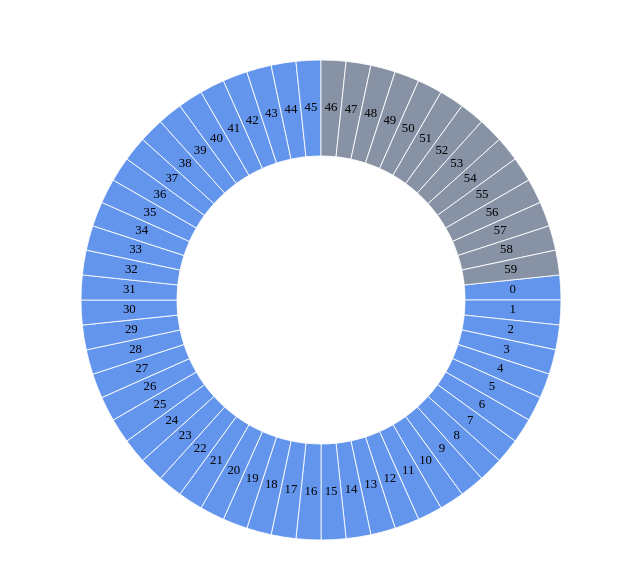
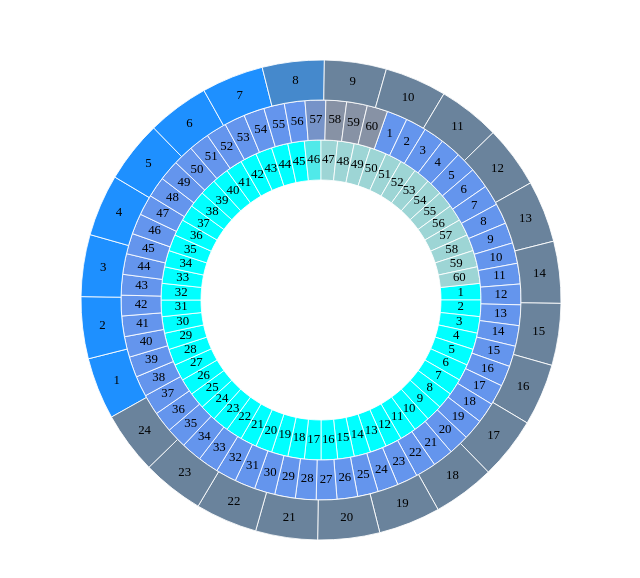
Before and after one commit to breadloafsky/calendar-clock, a SvelteKit app: page / in a window 1280 px wide. Shown: the part 108-686 px from the top of the page, without its empty margins (319-959 px from the left). Built offline with nearby package versions, Linux system fonts and the light colour scheme.

Commit message:
added hours and minutes

```diff
--- a/src/components/Watch.svelte
+++ b/src/components/Watch.svelte
@@ -12,9 +12,10 @@
 
     interface Dial {
         name:string;    //  the name of the dial
-        color:string;
+        color?:string;
         r1:number;
         r2:number;
+        total:number;
         sections:Section[];
     };
 
@@ -23,31 +24,54 @@
 
     function init(){
         //  create seconds dial
-        let seconds= <Dial>{
-            name:"Seconds",
-            r1:18,
+
+        dials.push(<Dial>{
+            name:"seconds",
+            r1:15,
+            r2:20,
+            total:60,
+            color:"aqua",
+        });
+        dials.push(<Dial>{
+            name:"minutes",
+            r1:20,
+            r2:25,
+            total:60,
+            color:"cornflowerblue",
+        });
+        dials.push(<Dial>{
+            name:"hours",
+            r1:25,
             r2:30,
-        };
-        let offset = 0;
-        let total = 60;
-        seconds.sections = [...Array(60).keys()].map(a=> {
+            total:24,
+            color:"dodgerblue",
+        });
 
-            let step = 1;
-            let section = <Section>{
-                name: a,
-                start: ((offset)/total) * 360,
-                end: ((step+offset)/total) * 360,
-                color:"cornflowerblue"
-            };
-            offset += step;
-            return section;
+
+
+        dials.forEach(d => {
+            let offset = 0;
+            d.sections =  [...Array(d.total).keys()].map(a=> {
+                let step = 1;
+                let section = <Section>{
+                    name: a+1,
+                    start: ((offset)/d.total) * 360,
+                    end: ((step+offset)/d.total) * 360,
+                    color:d.color
+                };
+                offset += step;
+                return section;
+            });
         });
-        dials.push(seconds);
+
+
+
     }
 
     let dialPos = {
         seconds:0,
-        minutes:0
+        minutes:0,
+        hours:0,
     }
 
 
@@ -55,10 +79,14 @@
     {
         const d = new Date();
         let milliseconds = d.getMilliseconds();
-        let seconds = d.getSeconds();
+        let seconds = d.getSeconds() + milliseconds/1000;
+        let minutes = d.getMinutes() + seconds/60;
+        let hours = d.getHours() + minutes/60;
 
 
-        dialPos.seconds = ((seconds + milliseconds/1000) / 60) * 360,
+        dialPos.seconds = (seconds/ 60) * 360;
+        dialPos.minutes = (minutes/60 ) * 360;
+        dialPos.hours = (hours/24 ) * 360;
         setTimeout(updateTime, 10);
     }
     init();
@@ -73,13 +101,20 @@
             {#each dial.sections as section, i}
                 <path
                     d={svgFunctions.arc( dial.r1, dial.r2 , section.end-section.start)}
-                    style="stroke:white;stroke-width:0.1%; fill:{section.color}; {(section.start < dialPos.seconds) ?"" : "filter: saturate(22%);"}"
-                    transform={` translate(50 50)  rotate(${ section.start + 180 - dialPos.seconds}) `}
+                    style="stroke:white;stroke-width:0.1%; fill:{section.color};
+                    {
+                    (section.start < dialPos[dial.name]) ?
+                     (section.end < dialPos[dial.name] ?
+                      ""
+                        : "filter: saturate(60%)")
+                        : "filter: saturate(22%);"
+                    }"
+                    transform={` translate(50 50)  rotate(${ section.start + 180 - dialPos[dial.name]}) `}
                 />
                 <text
                     class="slice-text"
-                    x={ Math.cos(((section.start+section.end + 360 + 180)/2-dialPos.seconds)* (Math.PI/180)) *(dial.r1 + dial.r2)/2}
-                    y={ Math.sin(((section.start+section.end + 360 + 180)/2-dialPos.seconds)* (Math.PI/180)) *(dial.r1 + dial.r2)/2}
+                    x={ Math.cos(((section.start+section.end + 360 + 180)/2-dialPos[dial.name])* (Math.PI/180)) *(dial.r1 + dial.r2)/2}
+                    y={ Math.sin(((section.start+section.end + 360 + 180)/2-dialPos[dial.name])* (Math.PI/180)) *(dial.r1 + dial.r2)/2}
                     transform={`translate(50 50)`}
                     dominant-baseline="middle"
                     text-anchor="middle"
--- a/tsconfig.json
+++ b/tsconfig.json
@@ -8,7 +8,7 @@
 		"resolveJsonModule": true,
 		"skipLibCheck": true,
 		"sourceMap": true,
-		"strict": true
+		"strict": false
 	}
 	// Path aliases are handled by https://kit.svelte.dev/docs/configuration#alias
 	//
```
